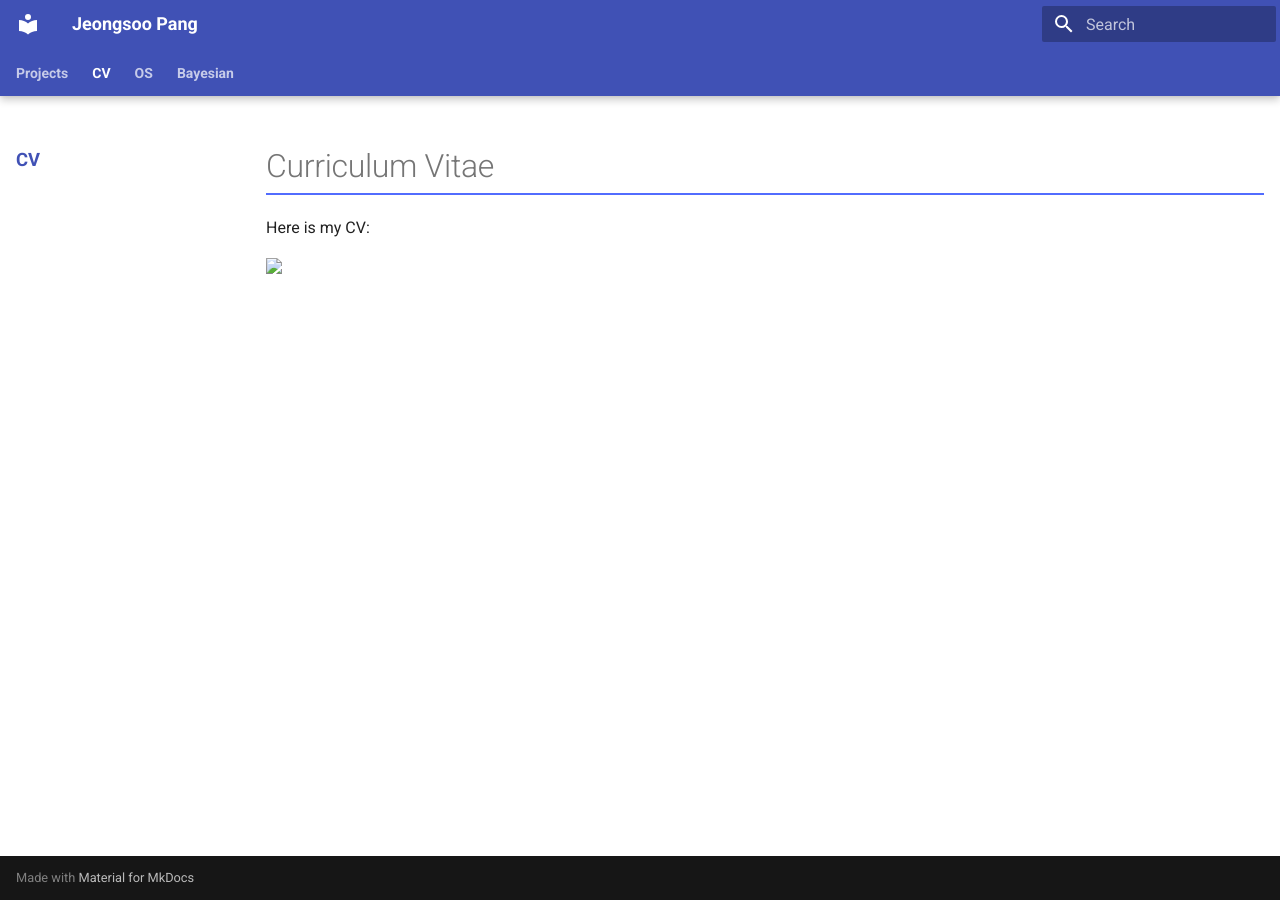
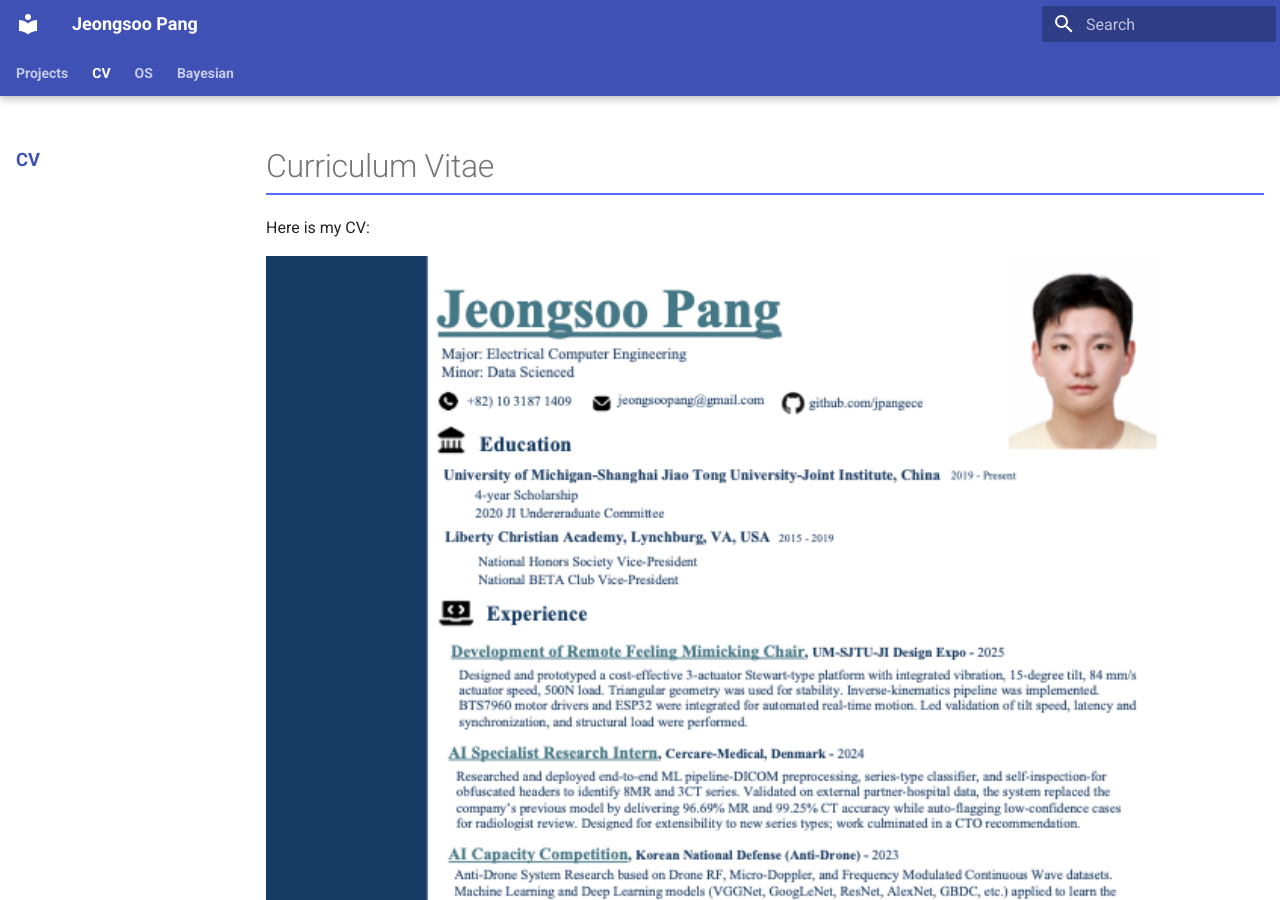
Before and after one commit to Jeongsoo-dev/ML_based_MR_CT_SeriesType_Detection, an MkDocs documentation site: the page built from docs/cv.md, in a window 1280 px wide and 900 px high. Built offline with MkDocs 1.6.1 and Material for MkDocs 9.7.7, drawn with Linux system fonts in a browser that asks for light colours.

Commit message:
Update cv.md

```diff
--- a/docs/cv.md
+++ b/docs/cv.md
@@ -2,4 +2,4 @@
 
 Here is my CV:
 
-<img src="images/cv.png" style="width:100%; max-width:1000px;" />
+![Jeongsoo Pang – CV](images/cv.png){ style="max-width:900px; width:100%; height:auto;" }
```
